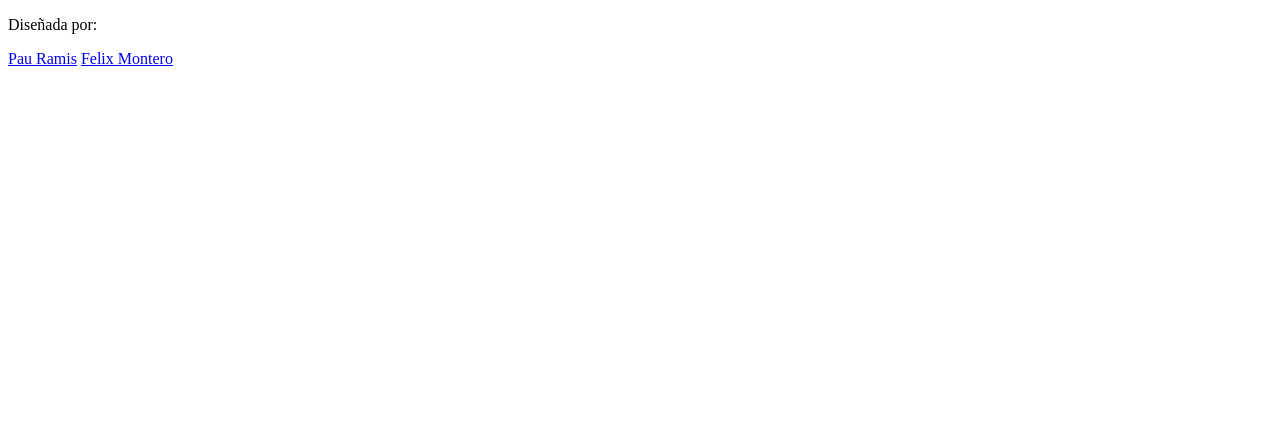
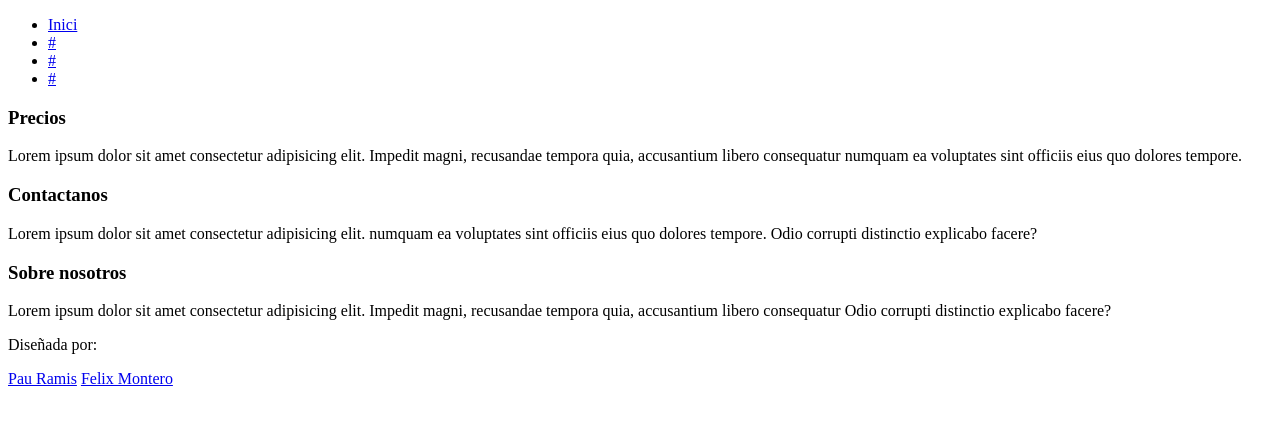
Before and after one commit to felixmontero/FINAL_PROYECT-DIW, a plain HTML site: page src/index.html in a window 1280 px wide. Drawn offline with Linux system fonts and the light colour scheme.

Commit message:
esqueleto main

```diff
--- a/src/index.html
+++ b/src/index.html
@@ -1,18 +1,53 @@
 <!DOCTYPE html>
 <html lang="es">
+
 <head>
     <meta charset="UTF-8">
     <meta http-equiv="X-UA-Compatible" content="IE=edge">
     <meta name="viewport" content="width=device-width, initial-scale=1.0">
     <title>Carpinteria Montero</title>
 </head>
+
 <body>
-    <header></header>
-    <main></main>
+    <header>
+        <ul class="navbar">
+            <li><a class="link" href="index.html">Inici</a></li>
+            <li><a class="link" href="#">#</a></li>
+            <li><a class="link" href="#">#</a></li>
+            <li><a class="link" href="#">#</a></li>
+        </ul>
+    </header>
+    <main>
+        <section>
+            <!-- Slideshow -->
+        </section>
+        <section>
+            <article>
+                <h1>Precios</h1>
+                <p>Lorem ipsum dolor sit amet consectetur adipisicing elit.
+                    Impedit magni, recusandae tempora quia, accusantium libero consequatur
+                    numquam ea voluptates sint officiis eius quo dolores tempore.
+                </p>
+            </article>
+            <article>
+                <h1>Contactanos</h1>
+                <p>Lorem ipsum dolor sit amet consectetur adipisicing elit.
+                    numquam ea voluptates sint officiis eius quo dolores tempore.
+                    Odio corrupti distinctio explicabo facere?</p>
+            </article>
+            <article>
+                <h1>Sobre nosotros</h1>
+                <p>Lorem ipsum dolor sit amet consectetur adipisicing elit.
+                    Impedit magni, recusandae tempora quia, accusantium libero consequatur
+                    Odio corrupti distinctio explicabo facere?</p>
+            </article>
+        </section>
+    </main>
     <footer>
         <p>Diseñada por: </p>
-        <a href="pauramisweb.netlify">Pau Ramis</a>
+        <a href="https://pauramisweb.netlify.app/">Pau Ramis</a>
         <a href="https://stately-genie-d6759a.netlify.app/">Felix Montero</a>
     </footer>
 </body>
+
 </html>
```
